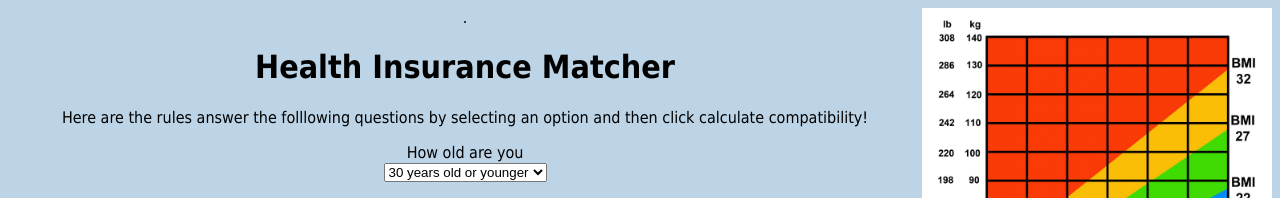
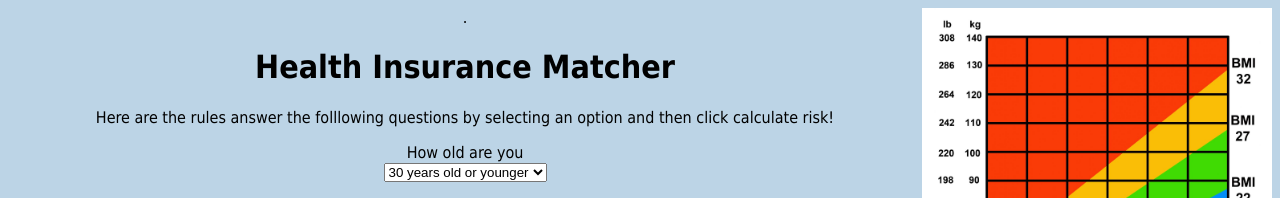
Before and after one commit to kendramjackson/HealthInsurance, a plain HTML site: page index.html in a window 1280 px wide. Shown: the top 198 px of the page. Drawn offline with Linux system fonts and the light colour scheme.

Commit message:
Update files.

```diff
--- a/index.html
+++ b/index.html
@@ -15,13 +15,14 @@
         background-color: #bcd4e6;
     }
 </style>
+<script>alert("Hello, answer the following questions and then get matched with an insurace plan. Note that there is an table to the right that can help you figure out your BMI. To make sure you are matched with a plan click the calculate risk button!");</script>
 
 
 
 
 <body>
     <h1> Health Insurance Matcher</h1>
-    <p>Here are the rules answer the folllowing questions by selecting an option and then click calculate compatibility!</p>
+    <p>Here are the rules answer the folllowing questions by selecting an option and then click calculate risk!</p>
     <label> How old are you</label><br />
     <select id="q1">
         <option value="0">30 years old or younger</option>
@@ -114,13 +115,17 @@ console.log("tRisk="+ totalRisk);
 
 if (totalRisk <="20") {
         document.getElementById("90").innerHTML = "Low risk"
+        //popup1
     }else if(totalRisk <="50"&& "20"< totalRisk){
         document.getElementById("70").innerHTML = "Moderate risk)"
+        //popup2
     }else if(totalRisk <='75'&& '50'< totalRisk){
         document.getElementById("69").innerHTML = "High Risk"
+        //popup3
 
   }else{
     document.getElementById("69").innerHTML = "Uninsurable"
+    //popup4
   }
 
 
@@ -130,7 +135,6 @@ if (totalRisk <="20") {
 }
 </script>
 
-</script>
 
 
 </body>
```
